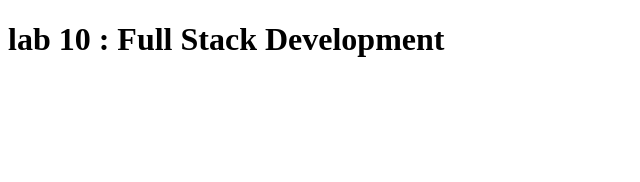
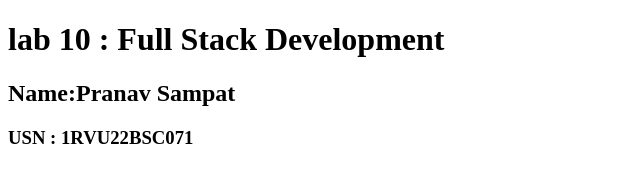
Before and after one commit to pranav4004/Lab10, a plain HTML site: page index.html in a window 1280 px wide. Shown: the whole page, without its empty margins (0-640 px from the left). Drawn offline with Linux system fonts and the light colour scheme.

Commit message:
Update index.html

```diff
--- a/index.html
+++ b/index.html
@@ -9,5 +9,12 @@
     <h1>
             lab 10 : Full Stack Development
     </h1>
+
+    <h2>
+            Name:Pranav Sampat
+    </h2>
+        <h3>
+           USN : 1RVU22BSC071
+    </h3>
 </body>
 </html>
```
